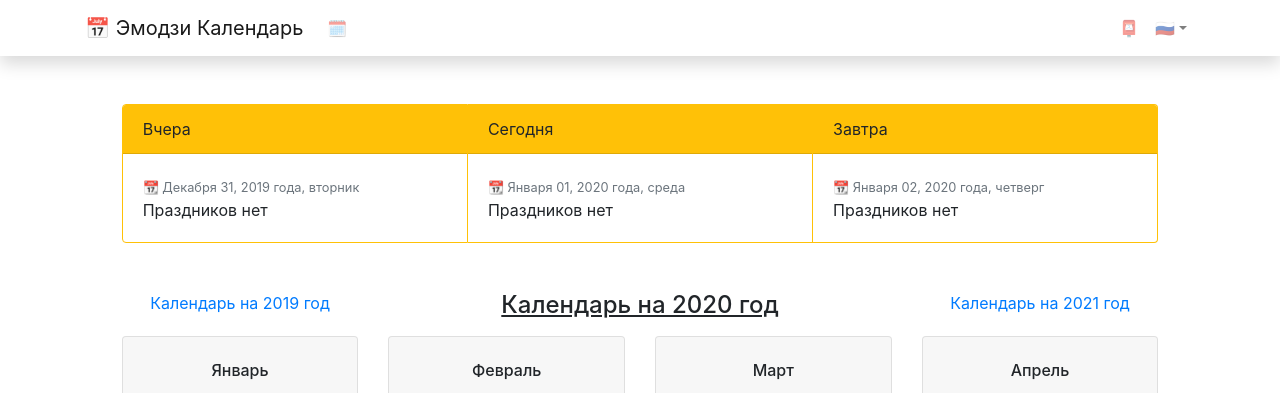
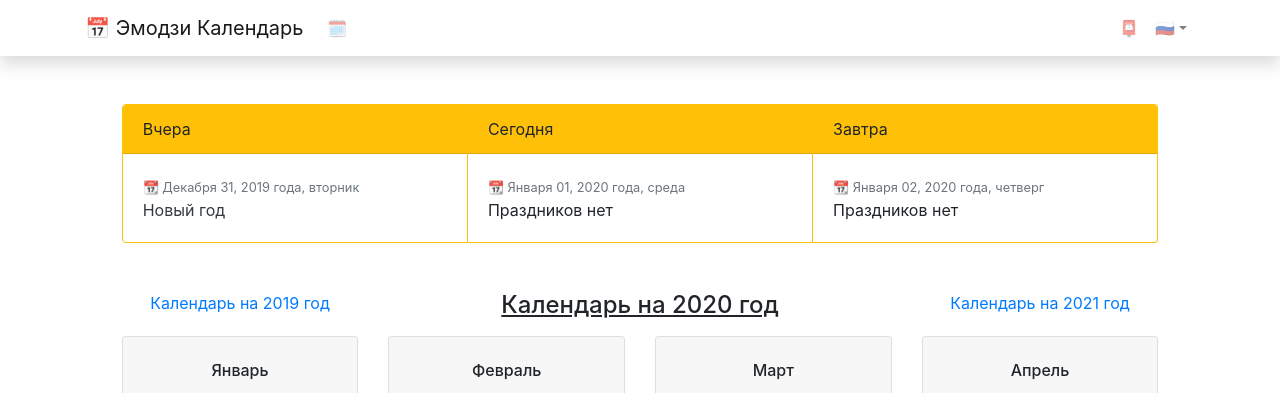
Before and after one commit to tophackr/emojicalendar, a Jekyll site: the page built from 🇷🇺.md, in a window 1280 px wide. Shown: the top 393 px of the page. Built offline with Jekyll 4.4.1, drawn with Linux system fonts in a browser that asks for light colours.

Commit message:
fixed for most dates

```diff
--- a/_includes/tripleday.html
+++ b/_includes/tripleday.html
@@ -11,50 +11,51 @@
             {%- else -%}
                 {%- assign url_tripleday = 'en' -%}
             {%- endif -%}
-            {%- assign now_tripleday = 'now' | date: '%s' -%}
-            {%- assign now_tripleday2 = 'now' | date: '%s' | minus: 86400 -%}
+
+            {%- assign now_tripleday1 = 'now' | date: '%s' | minus: 86400 -%}
+            {%- assign now_tripleday2 = 'now' | date: '%s' -%}
             {%- assign now_tripleday3 = 'now' | date: '%s' | plus: 86400 -%}
-            {%- capture year_tripleday -%}{{ site.data.langs[url_tripleday].calendar_on_3 }}{%- endcapture -%}
+            {%- assign year_tripleday = site.data.langs[url_tripleday].calendar_on_3 -%}
 
             <div class="card border-warning">
                 <div class="card-header bg-warning">{{ site.data.langs[url_tripleday].yesterday }}</div>
                 <div class="card-body">
-                    {%- include config.html item1=now_tripleday2 -%}
+                    {%- include config.html item1=now_tripleday1 -%}
                     {%- assign w_tripleday = w_config2 | downcase -%}
-                    <p class="card-text mb-0"><small class="text-muted">📆 {{ now_tripleday2 | date: ' %d, %Y' | prepend: m_config2 | append: year_tripleday | append: ', ' | append: w_tripleday }}</small></p>
-                    {%- assign without_date_tripleday2 = true -%}
-                    {%- for now_dates_tripleday4 in site.posts -%}
-                        {%- assign now_dates_tripleday5 = now_dates_tripleday4.date | date: '%d, %Y' -%}
-                        {%- assign now_dates_tripleday6 = now_tripleday2 | date: '%d, %Y' -%}
-                        {%- if now_dates_tripleday5 == now_dates_tripleday6 and now_dates_tripleday4.slug == url_tripleday or now_dates_tripleday4.slug == null -%}
-                    <a href="{{ now_dates_tripleday4.url | relative_url }}" class="text-dark">{{ now_dates_tripleday4.title }}</a>
-                            {%- assign without_date_tripleday2 = false -%}
-                        {%- endif -%}
-                        {%- if without_date_tripleday2 -%}
-                            {{ site.data.langs[url_tripleday].without_date }}
+                    <p class="card-text mb-0"><small class="text-muted">📆 {{ now_tripleday1 | date: ' %d, %Y' | prepend: m_config2 | append: year_tripleday | append: ', ' | append: w_tripleday }}</small></p>
+                    {%- assign without_date_tripleday1 = true -%}
+                    {%- for now_dates_tripleday1 in site.posts -%}
+                        {%- assign now_dates_tripleday11 = now_dates_tripleday1.date | date: '%m-%d' -%}
+                        {%- assign now_dates_tripleday12 = now_tripleday1 | date: '%m-%d' -%}
+                        {%- if now_dates_tripleday11 == now_dates_tripleday12 and now_dates_tripleday1.slug == url_tripleday or now_dates_tripleday1.slug == null -%}
+                    <a href="{{ now_dates_tripleday1.url | relative_url }}" class="text-dark">{{ now_dates_tripleday1.title }}</a>
+                            {%- assign without_date_tripleday1 = false -%}
                         {%- endif -%}
                     {%- endfor -%}
+                    {%- if without_date_tripleday1 -%}
+                        {{ site.data.langs[url_tripleday].without_date }}
+                    {%- endif -%}
                 </div>
             </div>
 
             <div class="card border-warning">
                 <div class="card-header bg-warning">{{ site.data.langs[url_tripleday].today }}</div>
                 <div class="card-body">
-                    {%- include config.html item1=now_tripleday -%}
+                    {%- include config.html item1=now_tripleday2 -%}
                     {%- assign w_tripleday = w_config2 | downcase -%}
-                    <p class="card-text mb-0"><small class="text-muted">📆 {{ now_tripleday | date: ' %d, %Y' | prepend: m_config2 | append: year_tripleday | append: ', ' | append: w_tripleday }}</small></p>
-                    {%- assign without_date_tripleday = true -%}
-                    {%- for now_dates_tripleday in site.posts -%}
-                        {%- assign now_dates_tripleday2 = now_dates_tripleday.date | date: '%d, %Y' -%}
-                        {%- assign now_dates_tripleday3 = now_tripleday | date: '%d, %Y' -%}
-                        {%- if now_dates_tripleday2 == now_dates_tripleday3 and now_dates_tripleday.slug == url_tripleday or now_dates_tripleday.slug == null -%}
-                    <a href="{{ now_dates_tripleday.url | relative_url }}" class="text-dark">{{ now_dates_tripleday.title }}</a>
-                            {%- assign without_date_tripleday = false -%}
-                        {%- endif -%}
-                        {%- if without_date_tripleday -%}
-                            {{ site.data.langs[url_tripleday].without_date }}
+                    <p class="card-text mb-0"><small class="text-muted">📆 {{ now_tripleday2 | date: ' %d, %Y' | prepend: m_config2 | append: year_tripleday | append: ', ' | append: w_tripleday }}</small></p>
+                    {%- assign without_date_tripleday2 = true -%}
+                    {%- for now_dates_tripleday2 in site.posts -%}
+                        {%- assign now_dates_tripleday21 = now_dates_tripleday2.date | date: '%m-%d' -%}
+                        {%- assign now_dates_tripleday22 = now_tripleday2 | date: '%m-%d' -%}
+                        {%- if now_dates_tripleday21 == now_dates_tripleday22 and now_dates_tripleday2.slug == url_tripleday or now_dates_tripleday2.slug == null -%}
+                    <a href="{{ now_dates_tripleday2.url | relative_url }}" class="text-dark">{{ now_dates_tripleday2.title }}</a>
+                            {%- assign without_date_tripleday2 = false -%}
                         {%- endif -%}
                     {%- endfor -%}
+                    {%- if without_date_tripleday2 -%}
+                        {{ site.data.langs[url_tripleday].without_date }}
+                    {%- endif -%}
                 </div>
             </div>
 
@@ -65,17 +66,17 @@
                     {%- assign w_tripleday = w_config2 | downcase -%}
                     <p class="card-text mb-0"><small class="text-muted">📆 {{ now_tripleday3 | date: ' %d, %Y' | prepend: m_config2 | append: year_tripleday | append: ', ' | append: w_tripleday }}</small></p>
                     {%- assign without_date_tripleday3 = true -%}
-                    {%- for now_dates_tripleday7 in site.posts -%}
-                        {%- assign now_dates_tripleday8 = now_dates_tripleday7.date | date: '%d, %Y' -%}
-                        {%- assign now_dates_tripleday9 = now_tripleday3 | date: '%d, %Y' -%}
-                        {%- if now_dates_tripleday8 == now_dates_tripleday9 and now_dates_tripleday7.slug == url_tripleday or now_dates_tripleday7.slug == null -%}
-                    <a href="{{ now_dates_tripleday7.url | relative_url }}" class="text-dark">{{ now_dates_tripleday7.title }}</a>
+                    {%- for now_dates_tripleday3 in site.posts -%}
+                        {%- assign now_dates_tripleday31 = now_dates_tripleday3.date | date: '%m-%d' -%}
+                        {%- assign now_dates_tripleday32 = now_tripleday3 | date: '%m-%d' -%}
+                        {%- if now_dates_tripleday31 == now_dates_tripleday32 and now_dates_tripleday3.slug == url_tripleday or now_dates_tripleday3.slug == null -%}
+                    <a href="{{ now_dates_tripleday3.url | relative_url }}" class="text-dark">{{ now_dates_tripleday3.title }}</a>
                             {%- assign without_date_tripleday3 = false -%}
                         {%- endif -%}
-                        {%- if without_date_tripleday3 -%}
-                            {{ site.data.langs[url_tripleday].without_date }}
-                        {%- endif -%}
                     {%- endfor -%}
+                    {%- if without_date_tripleday3 -%}
+                        {{ site.data.langs[url_tripleday].without_date }}
+                    {%- endif -%}
                 </div>
             </div>
 
```
